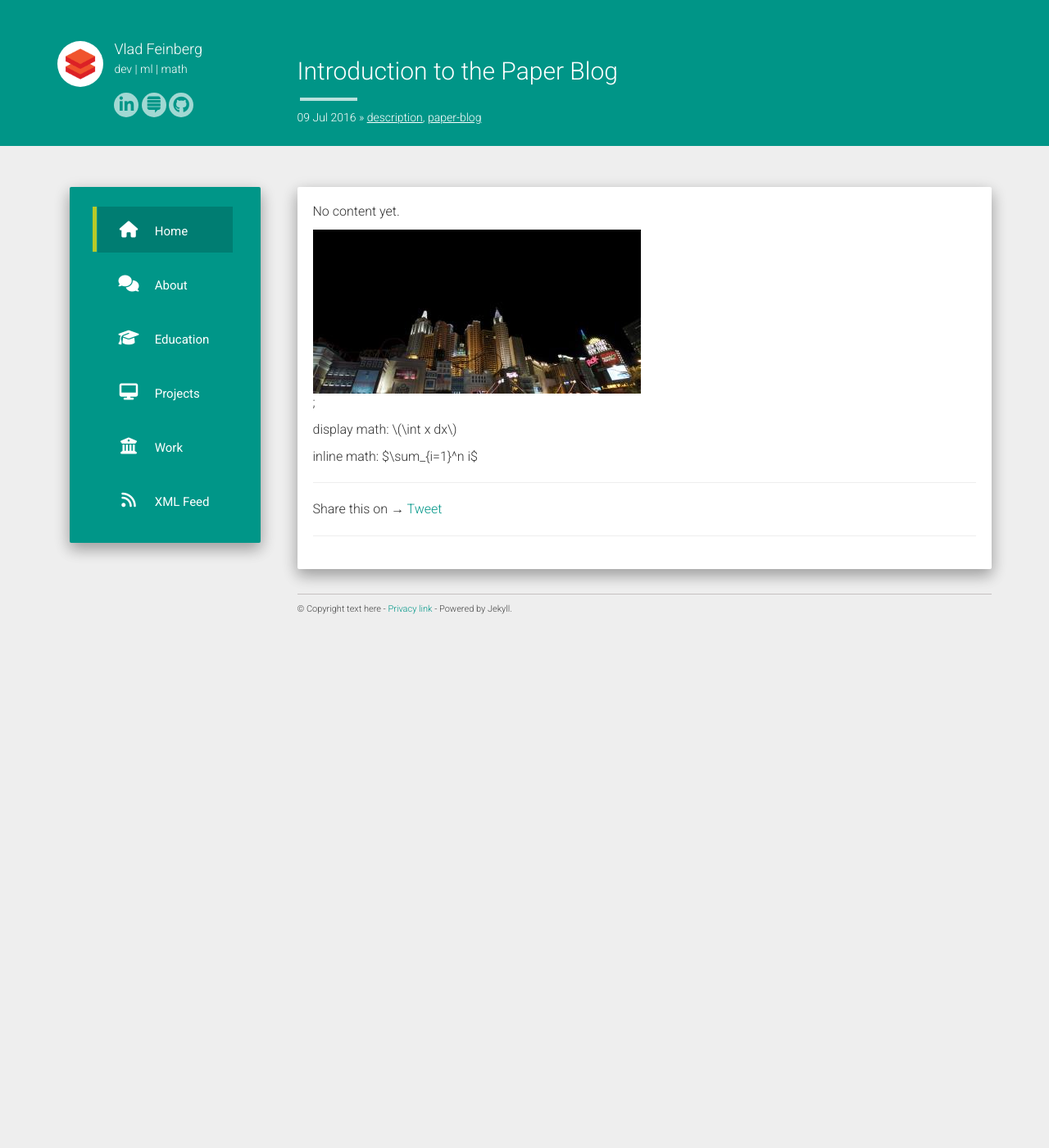
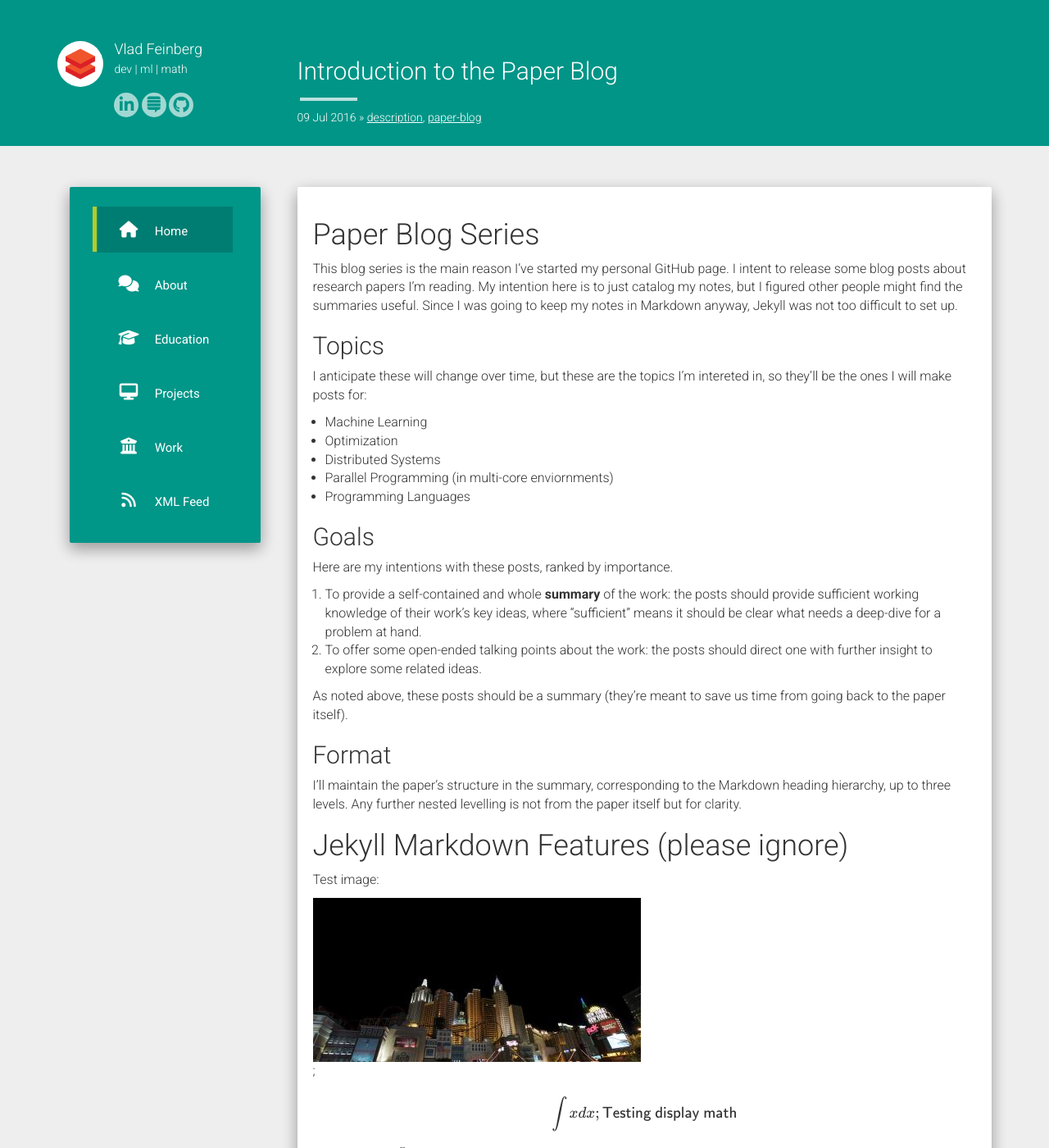
Before and after one commit to vlad17/vlad17.github.io, a Jekyll site: the page built from _posts/2016-07-09-introduction-to-the-paper-blog.md, in a window 1280 px wide and 1400 px high. Shown: the whole window at 82% size. Built offline with Jekyll 4.4.1, drawn with Linux system fonts in a browser that asks for light colours; nearby versions of some CDN libraries; formulas are drawn with MathJax 3; comment, search, counter and statistics services are not loaded; some of the changed text lies outside the part shown.

Commit message:
Added MathJax to posts + Made first blog post

```diff
--- a/_layouts/post.html
+++ b/_layouts/post.html
@@ -1,6 +1,9 @@
 ---
 layout: default
 ---
+<script type="text/javascript"
+    src="http://cdn.mathjax.org/mathjax/latest/MathJax.js?config=TeX-AMS-MML_HTMLorMML">
+</script>
 <div class="post-content well">
 <article class="content">
     <div class="post">{{ content }}</div>
--- a/_posts/2016-07-09-introduction-to-the-paper-blog.md
+++ b/_posts/2016-07-09-introduction-to-the-paper-blog.md
@@ -5,13 +5,41 @@ date:   2016-07-09
 categories: description paper-blog
 ---
 
-No content yet.
+# Paper Blog Series
+
+This blog series is the main reason I've started my personal GitHub page. I intent to release some blog posts about research papers I'm reading. My intention here is to just catalog my notes, but I figured other people might find the summaries useful. Since I was going to keep my notes in Markdown anyway, Jekyll was not too difficult to set up.
+
+## Topics
+
+I anticipate these will change over time, but these are the topics I'm intereted in, so they'll be the ones I will make posts for:
+
+* Machine Learning
+* Optimization
+* Distributed Systems
+* Parallel Programming (in multi-core enviornments)
+* Programming Languages
+
+## Goals
+
+Here are my intentions with these posts, ranked by importance.
+
+1. To provide a self-contained and whole **summary** of the work: the posts should provide sufficient working knowledge of their work's key ideas, where "sufficient" means it should be clear what needs a deep-dive for a problem at hand.
+2. To offer some open-ended talking points about the work: the posts should direct one with further insight to explore some related ideas.
+
+As noted above, these posts should be a summary (they're meant to save us time from going back to the paper itself).
+
+## Format
+
+I'll maintain the paper's structure in the summary, corresponding to the Markdown heading hierarchy, up to three levels. Any further nested levelling is not from the paper itself but for clarity.
+
+# Jekyll Markdown Features (please ignore)
+
+Test image:
 
 ![test-image-alt-text](/assets/test-page-image-1.jpg);
 
-display math:
-$$
-\int x dx
-$$
+\\[
+\int x dx; \mathsf{Testing\ display\ math}
+\\]
 
-inline math: $\sum_{i=1}^n i$
+Inline math: \\(\sum_{i=1}^n i\\)
```
